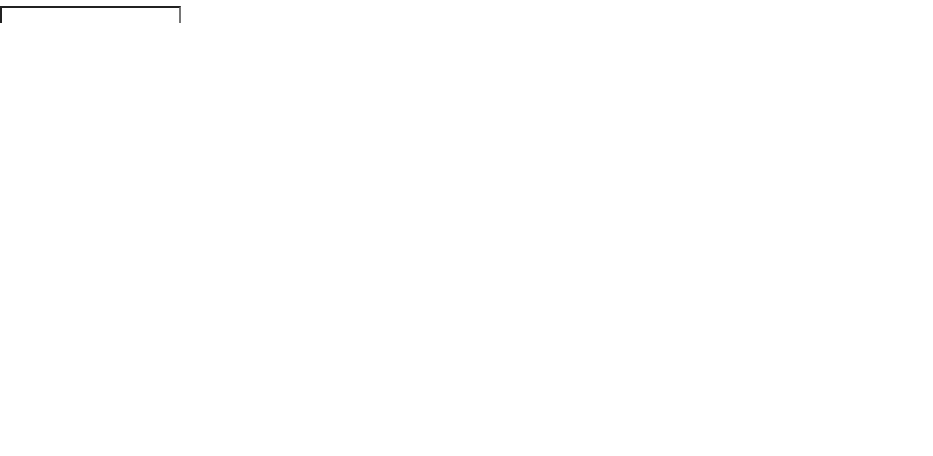
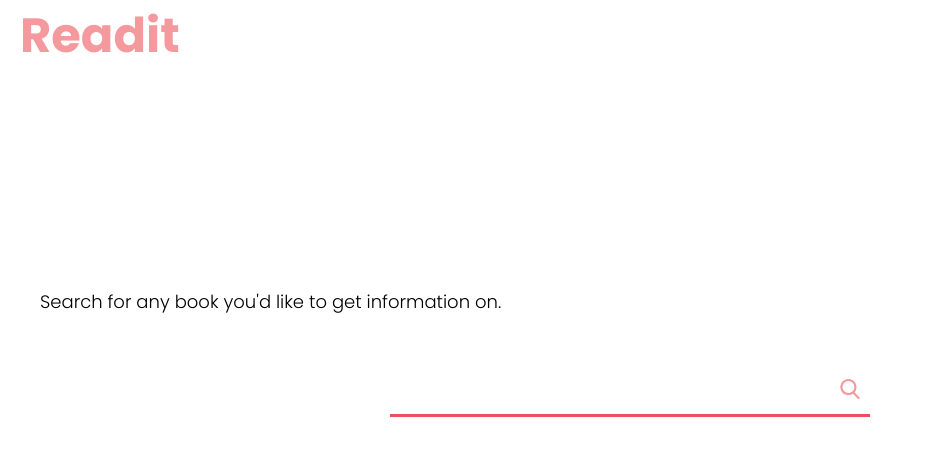
Before and after one commit to cliff-lilly-jean/Readit, a Vue app: page /search in a window 1280 px wide. Shown: the top 456 px of the page, without its empty margins (0-933 px from the left). Built offline with nearby package versions, Linux system fonts and the light colour scheme.

Commit message:
design the input field

```diff
--- a/src/components/LandingPage.vue
+++ b/src/components/LandingPage.vue
@@ -24,12 +24,12 @@ export default {
   data() {
     return {};
   },
-  mounted() {
-    // routeToSearchPage() {
-    //  // Add route to the next page
-    // }
+  mounted() {},
+  methods: {
+    routeToSearchPage() {
+      this.$router.push("/search");
+    },
   },
-  methods: {},
 };
 </script>
 
--- a/src/components/SearchPage.vue
+++ b/src/components/SearchPage.vue
@@ -1,6 +1,17 @@
 /<template>
   <div id="search-page">
-    <input type="text" class="search-box" />
+    <h1 class="title">Readit</h1>
+    <div class="container">
+      <p>Search for any book you'd like to get information on.</p>
+      <div class="input-group__container">
+        <div class="input-group">
+          <input type="text" class="search-box" />
+          <button>
+            <img src="../assets/images/red_search_button.svg" alt="" />
+          </button>
+        </div>
+      </div>
+    </div>
   </div>
 </template>
 
@@ -11,7 +22,70 @@ export default {};
 </script>
 
 <style scoped>
+#search-page {
+  padding: 0 20px;
+}
+
+.container {
+  margin: 0 auto;
+  max-width: 1200px;
+  display: flex;
+  flex-direction: column;
+  justify-content: center;
+  height: 70vh;
+  position: relative;
+}
+
+.title {
+  font-size: 3rem;
+  color: #f4999d;
+}
+
+.input-group__container {
+  position: relative;
+  margin: 0 auto;
+  max-width: 500px;
+  width: 100%;
+}
+
+.input-group {
+  position: relative;
+  display: flex;
+  flex-wrap: wrap;
+  align-items: stretch;
+  width: 100%;
+}
+
+.input-group button {
+  background: transparent;
+  border: none;
+  position: relative;
+  top: 25px;
+  left: -30px;
+  right: 0;
+  bottom: 0;
+  cursor: pointer;
+}
+.input-group button img {
+  height: 20px;
+  width: 20px;
+}
+
 .search-box {
-  border-bottom: #e8505b;
+  border-bottom: 3px solid #e8505b;
+  border-top: none;
+  border-right: none;
+  border-left: none;
+  padding: 20px 10px 5px;
+  max-width: 800px;
+  width: 100%;
+  margin: 50px auto 0;
+  outline: none;
+  font-size: 1.3rem;
+  position: relative;
+  flex: 1 1 auto;
+  width: 1%;
+  min-width: 0;
+  margin-bottom: 0;
 }
 </style>
```
Also changed, not shown: src/assets/images/red_search_button.svg (added), src/assets/images/search-solid.svg (added).
